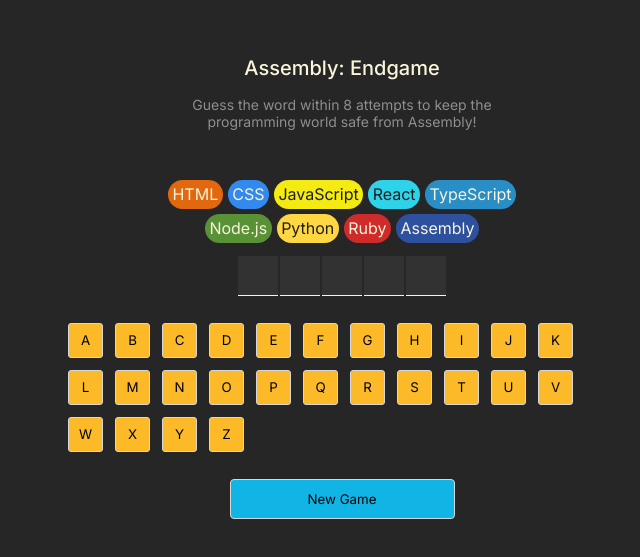
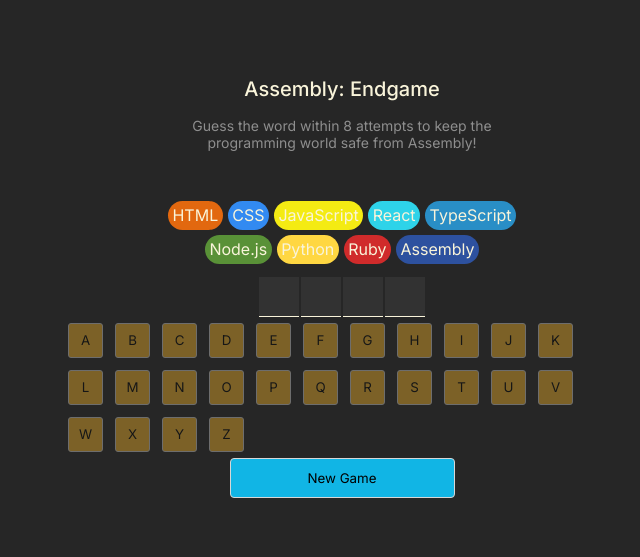
Before and after one commit to 0xJeff1/react_apps, a React (Vite) app in the folder react apps/: page /assembly in a window 1280 px wide. Shown: the part 113-670 px from the top of the page, without its empty margins (298-938 px from the left). Built offline with nearby package versions, Linux system fonts and the light colour scheme.

Commit message:
finished that and start another one

```diff
--- a/react apps/components/Assembly.jsx
+++ b/react apps/components/Assembly.jsx
@@ -7,26 +7,79 @@
     const [clickedLetter, setClickedLetter] = useState([]);
     const [theWord, setTheWord] = useState("");
     const [letterElements, setLetterElements] = useState([]);
+    const [count , setcount] = useState(0)
+    const [islostorwin , setlostwin] = useState([false , 0])
 
-    // Choose a word once on mount
-    useEffect(() => {
+    console.log(islostorwin)
+
+
+
+    function pickRandomWord() {
         const randomIndex = Math.floor(Math.random() * words.length);
         const chosen = words[randomIndex].toUpperCase();
         setTheWord(chosen);
+        console.log(chosen);
         setLetterElements(Array(chosen.length).fill(""));
+    }
+
+
+
+   function restart()
+   {
+    pickRandomWord();
+    pickRandomWord();
+    setClickedLetter([]);
+    setcount(0);
+    setlostwin(false);
+   }
+
+
+
+    useEffect(() => {
+        pickRandomWord();
     }, []);
 
-    function dothemagic(letter) {
+
+    useEffect(() => {
+        if (letterElements.join("") === theWord && theWord !== "") {
+            console.log("You won!!! 🎉");
+            setlostwin([true , 1]);
+        }
+    }, [letterElements, theWord]);
+
+    useEffect(() => {
+        if(count > 7)
+        {
+            setlostwin([true , 2])
+            console.log("You lost!!!");
+        }
+    }, [count]);
+
+
+    function dothemagic(letter)
+    {
         setClickedLetter(prev => [...prev, letter]);
 
-        // Optionally fill in letters if correct
-        const updated = theWord.split("").map((char, i) =>
-            clickedLetter.includes(char) || letter === char ? char : ""
-        );
-        setLetterElements(updated);
+        if(theWord.includes(letter))
+        {
+            const updated = theWord.split("").map((char) =>
+                clickedLetter.includes(char) || letter === char ? char : ""
+            );
+            setLetterElements(updated);
+        }
+        else
+        {
+            setcount(prev => {
+                const newCount = prev + 1;
+                return newCount;
+            });
+
+            languages[count].backgroundColor = "rgba(0, 0, 0, 0.3)"
+        }
+
     }
 
-    // Create language chips
+
     const languageElements = languages.map(lang => {
         const chipStyle = {
             backgroundColor: lang.backgroundColor,
@@ -43,7 +96,7 @@
         );
     });
 
-    // Create alphabet keyboard
+
     const alphabet = Array.from({ length: 26 }, (_, i) =>
         String.fromCharCode(65 + i)
     );
@@ -52,8 +105,9 @@
         <button
             key={letter}
             className={
-                clickedLetter.includes(letter)
-                    ? styles.activeButton
+                clickedLetter.includes(letter) ? theWord.includes(letter)
+                        ? styles.activeButton
+                        : styles.buttonfirst1
                     : styles.buttonfirst
             }
             onClick={() => dothemagic(letter)}
@@ -61,10 +115,8 @@
             {letter}
         </button>
     ));
-
-    // Render the word as blank/filled letters
-    const wordElements = letterElements.map((char, index) => (
-        <span className={styles.letterbox} key={index}>
+    const wordElements = letterElements.map((char) => (
+        <span>
             {char}
         </span>
     ));
@@ -80,19 +132,36 @@
                     </p>
                 </div>
 
+                {islostorwin[0] && (
+    <section className={islostorwin[1] === 1 ? styles.gamestatus : styles.gamestatu}>
+        {islostorwin[1] === 1 ? (
+            <>
+                <h2>You win!</h2>
+                <p>Well done! 🎉</p>
+            </>
+        ) : (
+            <>
+                <h2>You lost!</h2>
+                <p>Next try!</p>
+            </>
+        )}
+    </section>
+)}
                 <section className={styles.languagechips}>
                     {languageElements}
                 </section>
+
+
 
                 <section className={styles.word}>
                     {wordElements}
                 </section>
 
-                <section className={styles.keyboard}>
+                <section className={ islostorwin ? styles.keyboardhide : styles.keyboard}>
                     {keyboardElements}
                 </section>
 
-                <button className={styles.newgame}>New Game</button>
+                <button className={styles.newgame} onClick={restart}>New Game</button>
             </main>
         </div>
     );
--- a/react apps/languages.js
+++ b/react apps/languages.js
@@ -13,12 +13,12 @@
     {
         name: "JavaScript",
         backgroundColor: "#F4EB13",
-        color: "#1E1E1E",
+        color: "#F9F4DA",
     },
     {
         name: "React",
         backgroundColor: "#2ED3E9",
-        color: "#1E1E1E",
+        color: "#F9F4DA",
     },
     {
         name: "TypeScript",
@@ -33,7 +33,7 @@
     {
         name: "Python",
         backgroundColor: "#FFD742",
-        color: "#1E1E1E",
+        color: "#F9F4DA",
     },
     {
         name: "Ruby",
--- a/react apps/list.js
+++ b/react apps/list.js
@@ -41,7 +41,7 @@
     description:
       "Static experience listing layout mimicking the Airbnb UI. Built with reusable card components, layout props, and conditional rendering.",
     module: "Section 1 – Component-Based Architecture",
-    liveLink: "https://your-live-link.com/airbnb-clone",
+    liveLink: "/assembly",
     figmaLink: "https://figma.com/file/.../Airbnb-Clone",
   },
 
--- a/react apps/src/assembly.module.css
+++ b/react apps/src/assembly.module.css
@@ -55,6 +55,17 @@
     width: 417px;
 }
 
+section.gamestatu {
+    background-color: #d34848;
+    display: flex;
+    flex-direction: column;
+    align-items: center;
+    color: #F9F4DA;
+    border-radius: 4px;
+    margin-block: 30px;
+    width: 417px;
+}
+
 section.gamestatus > p {
     margin: 5px;
 }
@@ -100,11 +111,28 @@
     padding-bottom: 21px;
 }
 
+.keyboardhide{
+    position: relative;
+    pointer-events: none;
+    opacity: 0.4; /* 50% transparent */
+}
+
 .buttonfirst
 {
     height: 35px;
     width: 35px;
     background-color: #FCBA29;
+    border: 1px solid #D7D7D7;
+    border-radius: 3px;
+    cursor: pointer;
+    margin: 6px;
+}
+
+.buttonfirst1
+{
+    height: 35px;
+    width: 35px;
+    background-color: #e0582e;
     border: 1px solid #D7D7D7;
     border-radius: 3px;
     cursor: pointer;
```
